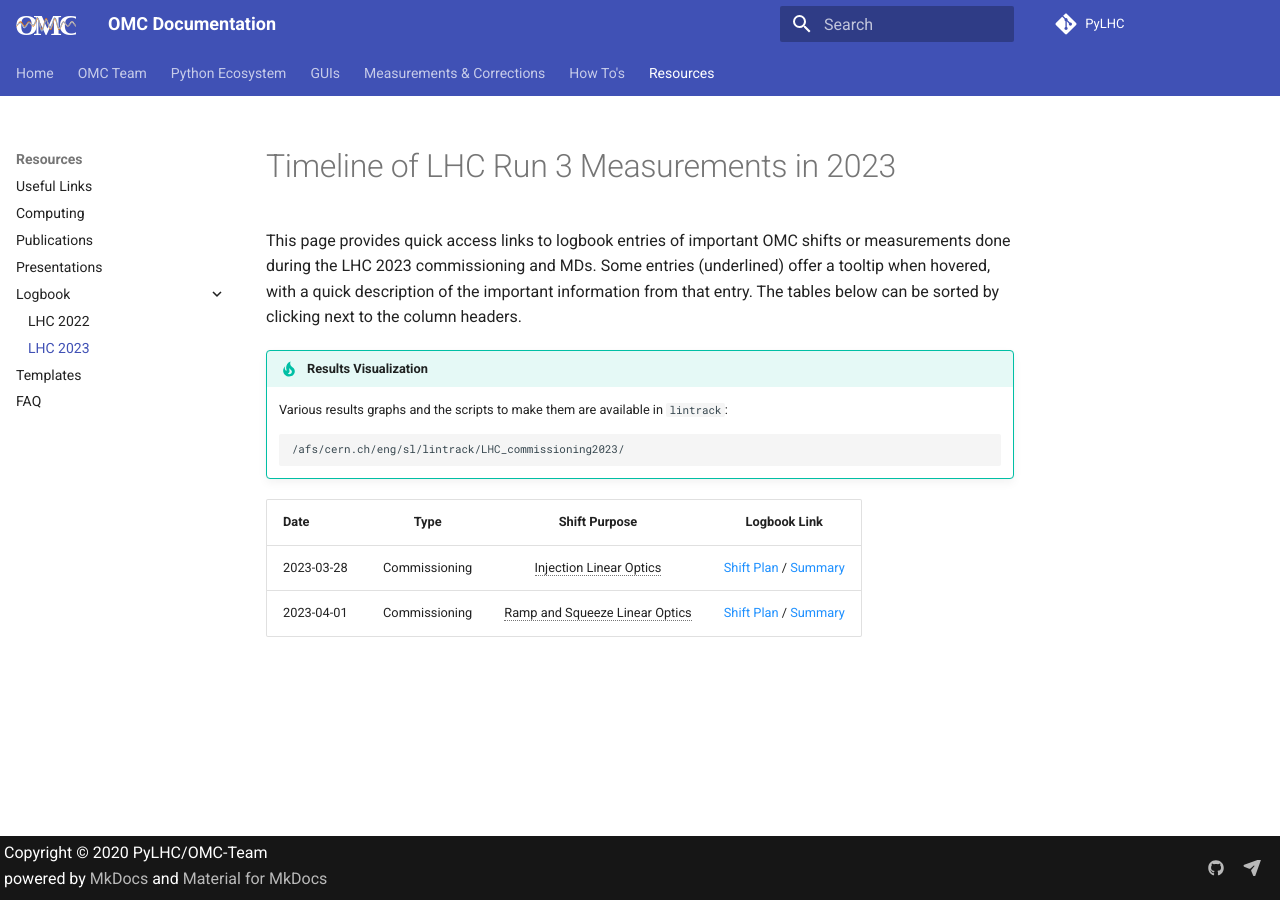
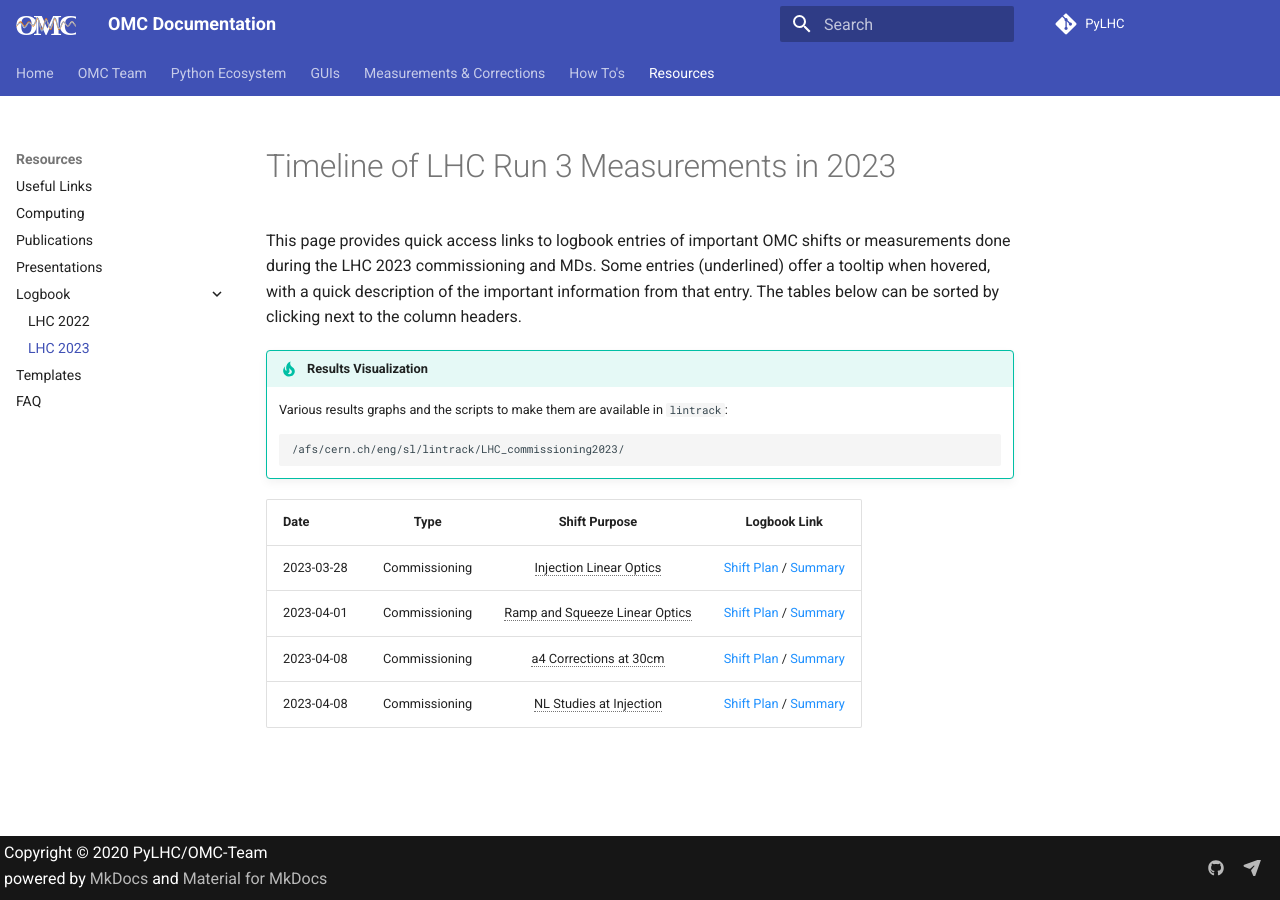
Before and after one commit to pylhc/pylhc.github.io, an MkDocs documentation site: the page built from docs/resources/logbook/2023_lhc.md, in a window 1280 px wide. Built offline with MkDocs 1.6.1 and Material for MkDocs 9.7.7, drawn with Linux system fonts in a browser that asks for light colours; comment, search, counter and statistics services are not loaded.

Commit message:
Add two more entries in LHC 2023 logbook (#96)
* Add two entries in LHC 2023 logbook

* fix table, fix admonitions

* fix links to logbook

* Update 2023_lhc.md

Add summary link for `nl studies at injection`.
It was indeed in the OP logbook

* Update 2023_lhc.md

Re-add summary link

* fix table

---------

Co-authored-by: Felix Soubelet <felix.soubelet@protonmail.com>

````diff
--- a/docs/resources/logbook/2023_lhc.md
+++ b/docs/resources/logbook/2023_lhc.md
@@ -11,9 +11,11 @@ The tables below can be sorted by clicking next to the column headers.
     ```
 
 | Date       |     Type      |         Shift Purpose          |                                                             Logbook Link                                                              |
-|:-----------|:-------------:|:------------------------------:|:-------------------------------------------------------------------------------------------------------------------------------------:|
+| :--------- | :-----------: | :----------------------------: | :-----------------------------------------------------------------------------------------------------------------------------------: |
 | 2023-03-28 | Commissioning |    Injection Linear Optics     |      [Shift Plan][inj_linear_optics]{target=\_blank .cern_login} /  [Summary][inj_linear_optics_sum]{target=\_blank .cern_login}      |
-| 2023-04-01 | Commissioning | Ramp and Squeeze Linear Optics | [Shift Plan][squeezed_linear_optics]{target=\_blank .cern_login} /  [Summary][squeezed_linear_optics_sum]{target=\_blank .cern_login} |                                                 |
+| 2023-04-01 | Commissioning | Ramp and Squeeze Linear Optics | [Shift Plan][squeezed_linear_optics]{target=\_blank .cern_login} /  [Summary][squeezed_linear_optics_sum]{target=\_blank .cern_login} |
+| 2023-04-08 | Commissioning |     a4 Corrections at 30cm     |    [Shift Plan][a4_corrections_30cm]{target=\_blank .cern_login} /  [Summary][a4_corrections_30cm_sum]{target=\_blank .cern_login}    |
+| 2023-04-08 | Commissioning |    NL Studies at Injection     |   [Shift Plan][nl_studies_injection]{target=\_blank .cern_login} /  [Summary][nl_studies_injection_sum]{target=\_blank .cern_login}   |
 
 
 <!-- All the links below -->
@@ -21,8 +23,15 @@ The tables below can be sorted by clicking next to the column headers.
 [inj_linear_optics_sum]:                    https://be-op-logbook.web.cern.ch/elogbook-server/#/logbook?logbookId=322&dateFrom=2023-03-29T00%3A00%3A00&dateTo=2023-03-29T23%3A59%3A59&eventToHighlight=3739271
 [squeezed_linear_optics]:                   https://be-op-logbook.web.cern.ch/elogbook-server/#/logbook?logbookId=1081&dateFrom=2023-04-01T00%3A00%3A00&dateTo=2023-04-01T23%3A59%3A59&eventToHighlight=3741499
 [squeezed_linear_optics_sum]:               https://be-op-logbook.web.cern.ch/elogbook-server/#/logbook?logbookId=322&dateFrom=2023-04-01T00%3A00%3A00&dateTo=2023-04-01T23%3A59%3A59&eventToHighlight=3741722
+[a4_corrections_30cm]:                      https://be-op-logbook.web.cern.ch/elogbook-server/#/logbook?logbookId=1081&dateFrom=2023-04-08T00%3A00%3A00&dateTo=2023-04-08T23%3A59%3A59&eventToHighlight=3745378
+[a4_corrections_30cm_sum]:                  https://be-op-logbook.web.cern.ch/elogbook-server/#/logbook?logbookId=1081&dateFrom=2023-04-08T00%3A00%3A00&dateTo=2023-04-08T23%3A59%3A59&eventToHighlight=3745433
+[nl_studies_injection]:                     https://be-op-logbook.web.cern.ch/elogbook-server/#/logbook?logbookId=1081&dateFrom=2023-04-08T00%3A00%3A00&dateTo=2023-04-08T23%3A59%3A59&eventToHighlight=3745829
+[nl_studies_injection_sum]:                 https://be-op-logbook.web.cern.ch/elogbook-server/#/logbook?logbookId=322&dateFrom=2023-04-08T23%3A00%3A00&dateTo=2023-04-09T07%3A00%3A00&eventToHighlight=3746004
+
 
 
 <!-- Tooltips -->
 *[Injection Linear Optics]:  Corrections with total phase-advance. DA comparison with MO and chroma (improved!). Injection optics with former (2021) corrections validated, fine corrections for normalized dispersion.
-*[Ramp and Squeeze Linear Optics]: Measurements and validation of optics from 200cm down to 30cm, including K-Mod. New corrections at 120cm. All other agree well with corrections from the 2023 MD last year.
+*[Ramp and Squeeze Linear Optics]: Measurements and validation of optics from 200cm down to 30cm, including K-Mod. New corrections at 120cm. All others agree well with corrections from the 2023 MD last year.
+*[a4 Corrections at 30cm]: Measurement of the f1012 and f1210 RDTs and corrections tests at 30cm. Some K-Mod measurement at 87cm.
+*[NL Studies at Injection]: Measurement of several RDTs with and without landau octupoles with both 2022 and 2023 optics.
````
